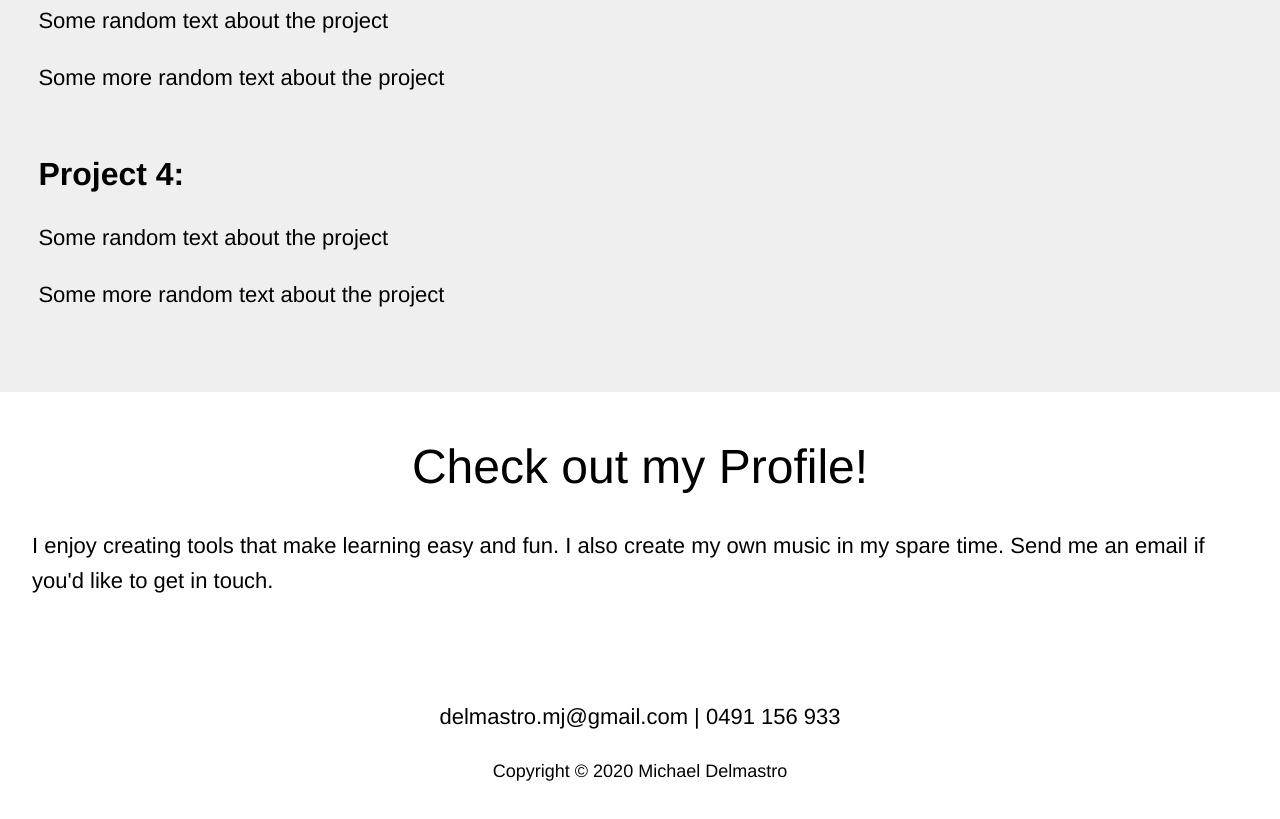
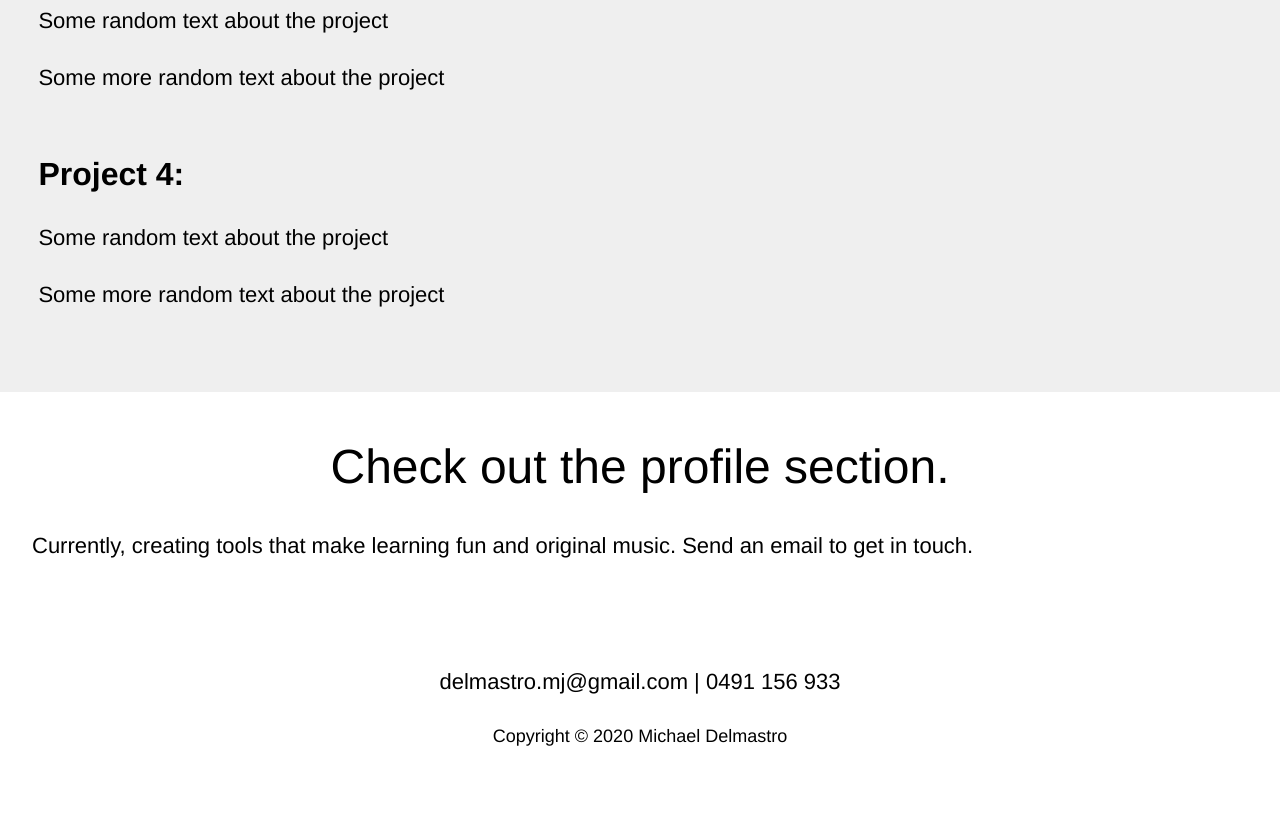
Before and after one commit to Delmastro/Delmastro.github.io, a website: page docs/index.html in a window 1280 px wide. Shown: the part 1257-2076 px from the top of the page. Drawn offline with Linux system fonts and the light colour scheme.

Commit message:
Update index.html

```diff
--- a/docs/index.html
+++ b/docs/index.html
@@ -14,8 +14,6 @@
 <body>
 <div class="page-wrapper">
 
-
-
 	<section class="intro">
 		<header role="banner">
 			<h1 id="title" class="title-lowcaps" style="opacity: 1;"> Delmastro Designs</h1>
@@ -31,15 +29,6 @@
 		<div id="main"><button class="openbtn" onclick="openNav()">&#9776;</button></div>
 	</div>
 		</header>
-
-			<!-- 1. Navigation Bar -->
-<!-- 	<div class="Nav">
-		<div id="mySidebar" class="sidebar">
-  		<a href="javascript:void(0)" class="closebtn" onclick="closeNav()">&times;</a>
-  		<a href="profile.html"> Profile</a>
-   		<a href="#">Contact</a></div>
-		<div id="main"><button class="openbtn" onclick="openNav()">&#9776;</button></div>
-	</div>  -->
 
 		<div class="summary">
 			<h3>My Projects</h3>
@@ -70,8 +59,8 @@
 
 	<div class="main supporting" role="main">
 		<div class="explanation" role="article">
-			<h6>Check out my Profile!</h6>
-			<p>I enjoy creating tools that make learning easy and fun. I also create my own music in my spare time. Send me an email if you'd like to get in touch.</p>
+			<h6>Check out the profile section.</h6>
+			<p>Currently, creating tools that make learning fun and original music. Send an email to get in touch.</p>
 		</div>
 	</div>
 
```
